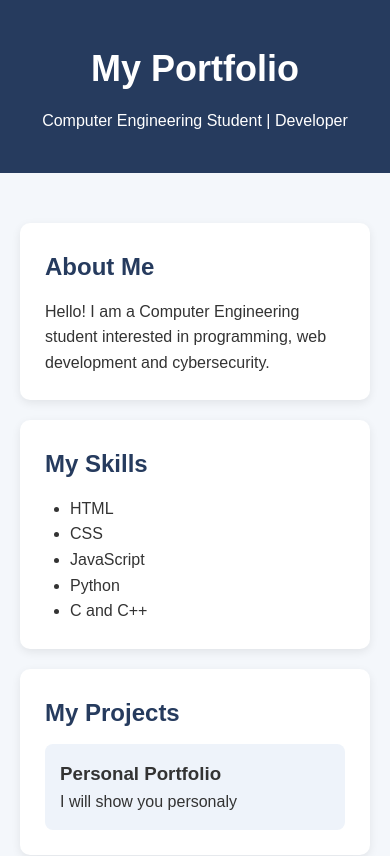
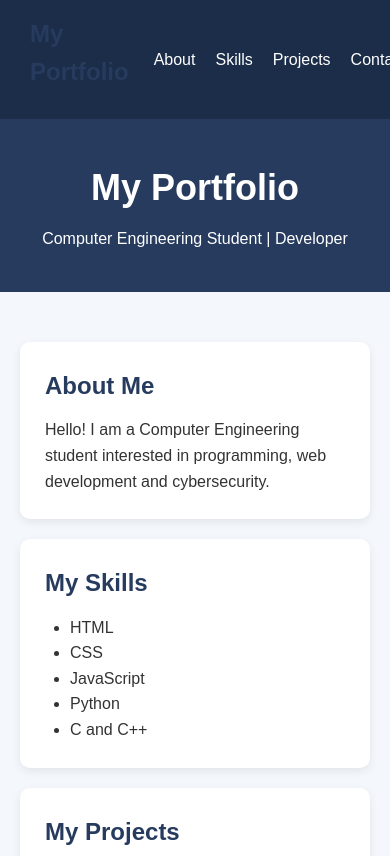
Before and after one commit to sarthnilate/GitHub-practical-test, a plain HTML site: page index.html in a window 390 px wide. Shown: the top 856 px of the page. Drawn offline with Linux system fonts and the light colour scheme.

Commit message:
Add responsive portfolio navigation bar

```diff
--- a/index.html
+++ b/index.html
@@ -8,6 +8,16 @@
     <link rel="stylesheet" href="style.css">
 </head>
 <body>
+    <nav class="navbar">
+    <h2>My Portfolio</h2>
+
+    <ul>
+        <li><a href="#about">About</a></li>
+        <li><a href="#skills">Skills</a></li>
+        <li><a href="#projects">Projects</a></li>
+        <li><a href="#contact">Contact</a></li>
+    </ul>
+</nav>
 
     <header>
         <h1>My Portfolio</h1>
--- a/style.css
+++ b/style.css
@@ -86,3 +86,26 @@ footer {
 .dark-mode h2 {
     color: #9fc6ff;
 }
+.navbar {
+    background: #1b2d49;
+    padding: 15px 30px;
+    display: flex;
+    justify-content: space-between;
+    align-items: center;
+    color: white;
+}
+
+.navbar ul {
+    display: flex;
+    gap: 20px;
+    list-style: none;
+}
+
+.navbar a {
+    color: white;
+    text-decoration: none;
+}
+
+.navbar a:hover {
+    color: #a8caff;
+}
```
